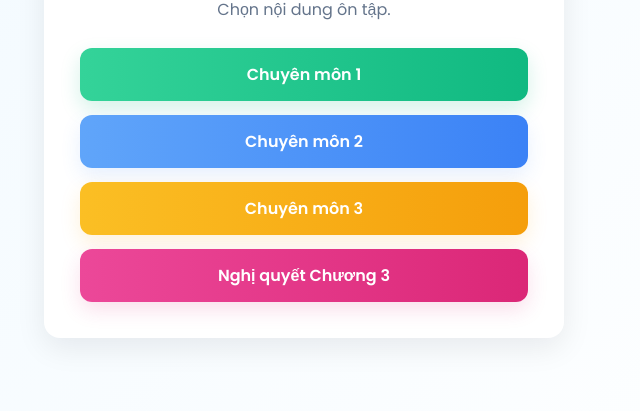
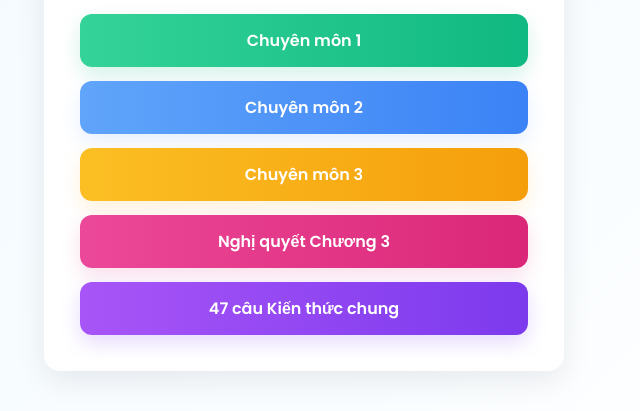
Before and after one commit to zhangzi00/zhangzi00.github.io, a plain HTML site: page index.html in a window 1280 px wide. Shown: the part 277-688 px from the top of the page, without its empty margins (336-976 px from the left). Drawn offline with Linux system fonts and the light colour scheme.

Commit message:
Update index.html

```diff
--- a/index.html
+++ b/index.html
@@ -24,6 +24,7 @@
     a.btn.secondary{background:linear-gradient(90deg,#60a5fa,#3b82f6);box-shadow:0 8px 20px rgba(59,130,246,0.12)}
     a.btn.tertiary{background:linear-gradient(90deg,#fbbf24,#f59e0b);box-shadow:0 8px 20px rgba(245,158,11,0.15)}
     a.btn.quaternary{background:linear-gradient(90deg,#ec4899,#db2777);box-shadow:0 8px 20px rgba(219,39,119,0.15)}
+    a.btn.ktc{background:linear-gradient(90deg,#a855f7,#7c3aed);box-shadow:0 8px 20px rgba(124,58,237,0.18)}
     a.btn:active{transform:translateY(1px)}
     @media(min-width:540px){.actions{flex-direction:column}a.btn{max-width:100%}}
   </style>
@@ -38,6 +39,7 @@
       <a class="btn secondary" href="Ontap2 (Published)/index.html" role="button">Chuyên môn 2</a>
       <a class="btn tertiary" href="Ontap3 (Published)/index.html" role="button">Chuyên môn 3</a>
       <a class="btn quaternary" href="NQ3 (Published)/index.html" role="button">Nghị quyết Chương 3</a>
+      <a class="btn ktc" href="KTC (Published)/index.html" role="button">47 câu Kiến thức chung</a>
     </div>
   </div>
 </body>
```
